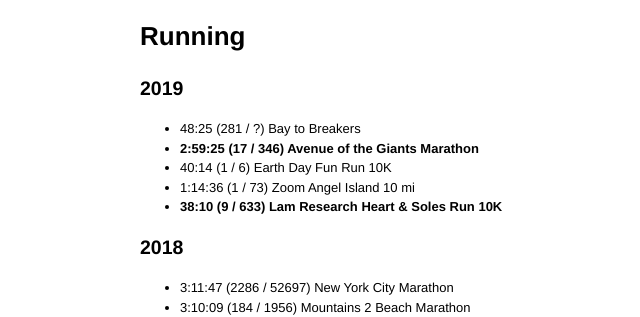
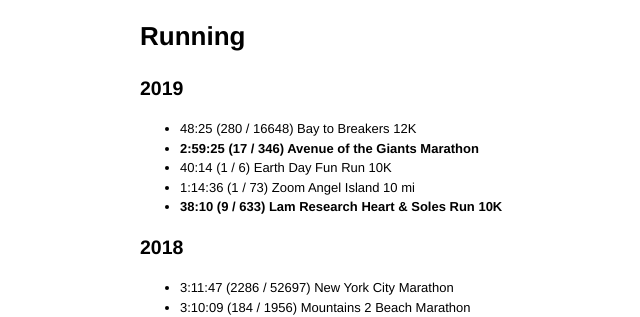
Before and after one commit to denis/denis.github.com, a Jekyll site: the page built from running.md, in a window 1280 px wide. Shown: the top 317 px of the page, without its empty margins (100-740 px from the left). Built offline with Jekyll 4.4.1, drawn with Linux system fonts in a browser that asks for light colours; comment, search, counter and statistics services are not loaded.

Commit message:
Update travel and running

```diff
--- a/running.md
+++ b/running.md
@@ -8,7 +8,7 @@
 
 ## 2019
 
-- 48:25 (281 / ?) Bay to Breakers
+- 48:25 (280 / 16648) Bay to Breakers 12K
 - **2:59:25 (17 / 346) Avenue of the Giants Marathon**
 - 40:14 (1 / 6) Earth Day Fun Run 10K
 - 1:14:36 (1 / 73) Zoom Angel Island 10 mi
```
Also changed, not shown: travel.md (+1 -0 lines).
